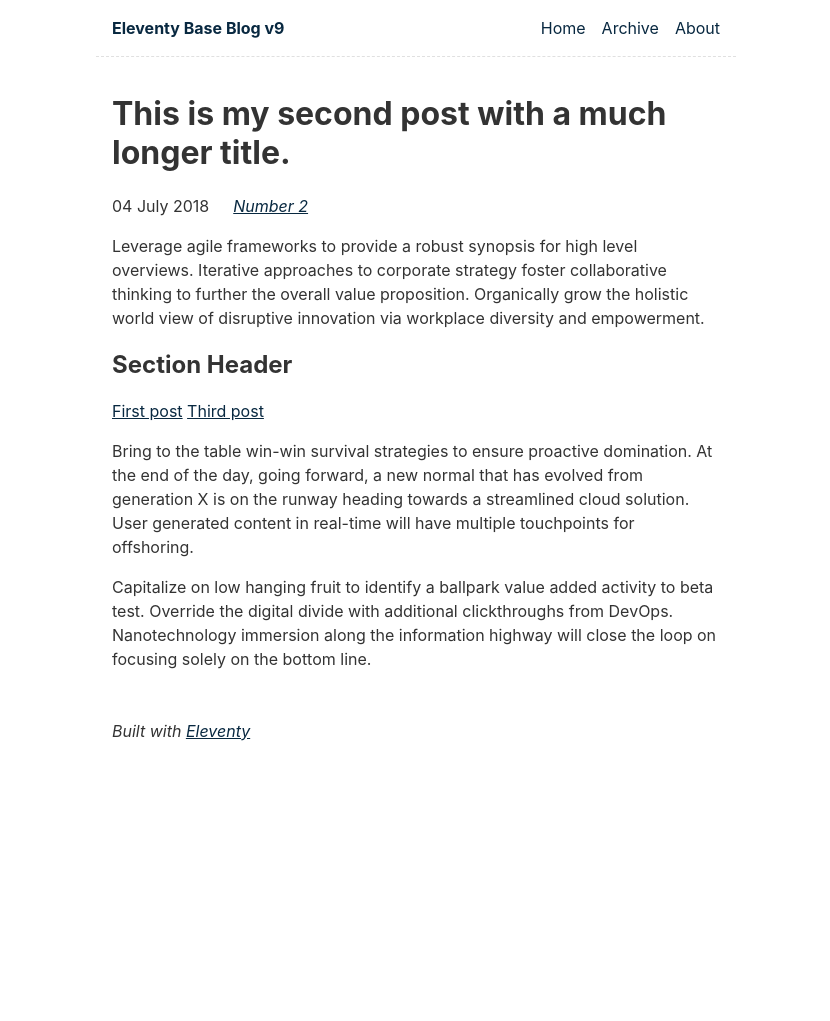
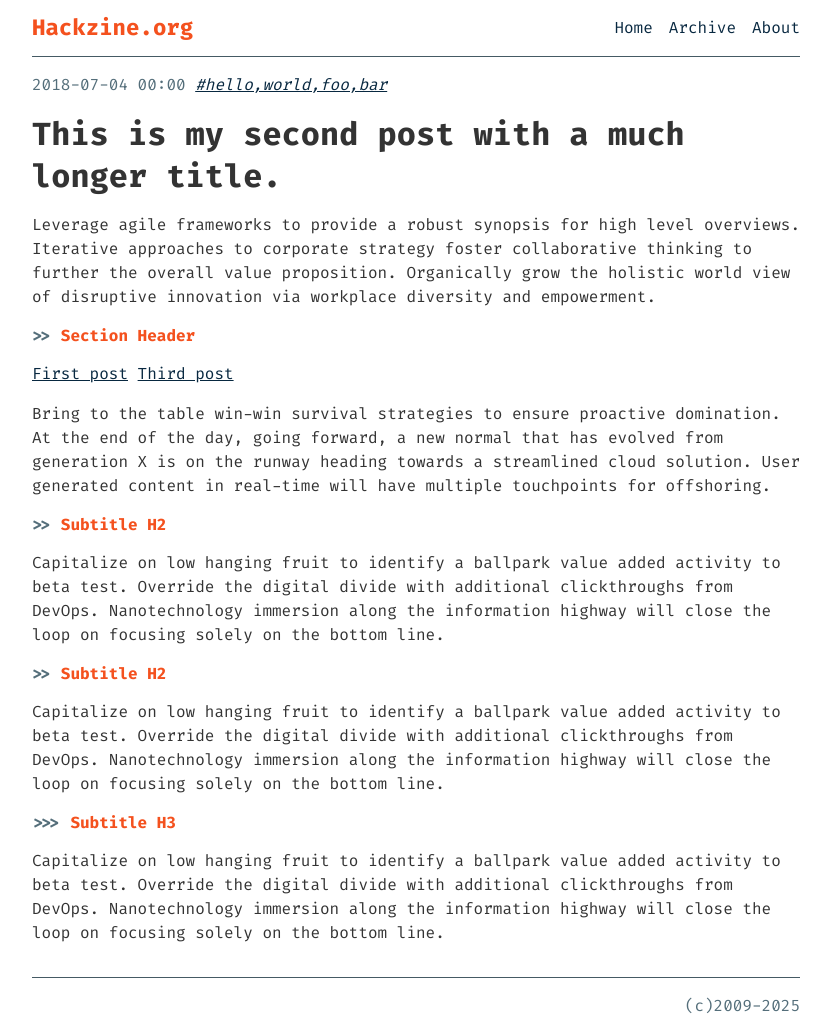
Before and after one commit to rshk/www.hackzine.org, an Eleventy site: page content/blog/secondpost.md in a window 1280 px wide. Shown: the whole page, without its empty margins (224-1054 px from the left). Before the commit the page ends 800 px from the top, so only its background shows below. Built offline with nearby package versions, Linux system fonts and the light colour scheme; Eleventy itself is replaced by a stand-in of ours; files that its build step writes are made by us from their sources; what @zachleat/heading-anchors, zod-validation-error would draw is missing.

Commit message:
Customize

```diff
--- a/_config/filters.js
+++ b/_config/filters.js
@@ -4,15 +4,14 @@ export default function (eleventyConfig) {
     eleventyConfig.addFilter("readableDate", (dateObj, format, zone) => {
         // Formatting tokens for Luxon: https://moment.github.io/luxon/#/formatting?id=table-of-tokens
         return DateTime.fromJSDate(dateObj, { zone: zone || "utc" }).toFormat(
-            format || "dd LLLL yyyy",
+            format || "yyyy-LL-dd T",
         );
     });
 
     eleventyConfig.addFilter("htmlDateString", (dateObj) => {
         // dateObj input: https://html.spec.whatwg.org/multipage/common-microsyntaxes.html#valid-date-string
-        return DateTime.fromJSDate(dateObj, { zone: "utc" }).toFormat(
-            "yyyy-LL-dd",
-        );
+        // https://moment.github.io/luxon/#/formatting?id=table-of-tokens
+        return DateTime.fromJSDate(dateObj, { zone: "utc" }).toISO();
     });
 
     // Get the first `n` elements of a collection.
--- a/_data/metadata.js
+++ b/_data/metadata.js
@@ -1,11 +1,11 @@
 export default {
-    title: "Eleventy Base Blog v9",
-    url: "https://example.com/",
+    title: "Hackzine.org",
+    url: "https://www.hackzine.org/",
     language: "en",
-    description: "I am writing about my experiences as a naval navel-gazer.",
+    description: "",
     author: {
-        name: "Your Name Here",
-        email: "youremailaddress@example.com",
-        url: "https://example.com/about-me/",
+        name: "Sam Santi",
+        email: "redshadow@hackzine.org",
+        url: "https://www.hackzine.org/about-me/",
     },
 };
--- a/_includes/layouts/base.njk
+++ b/_includes/layouts/base.njk
@@ -43,7 +43,9 @@
 		<a href="#main" id="skip-link" class="visually-hidden">Skip to main content</a>
 
 		<header>
-			<a href="/" class="home-link">{{ metadata.title }}</a>
+			<h1 class="home-link">
+                <a href="/">{{ metadata.title }}</a>
+            </h1>
 
 			{#- Read more about `eleventy-navigation` at https://www.11ty.dev/docs/plugins/navigation/ #}
 			<nav>
@@ -63,7 +65,8 @@
 		</main>
 
 		<footer>
-			<p>
+            <p>(c)2009-2025</p>
+			<p style="display:none">
                 <em>Built with <a href="https://www.11ty.dev/">{{ eleventy.generator }}</a></em>
             </p>
 		</footer>
--- a/_includes/layouts/post.njk
+++ b/_includes/layouts/post.njk
@@ -4,17 +4,20 @@ layout: layouts/base.njk
 {# Only include the syntax highlighter CSS on blog posts, included with the CSS per-page bundle #}
 <style>{% include "node_modules/prismjs/themes/prism-okaidia.css" %}</style>
 <style>{% include "css/prism-diff.css" %}</style>
-<h1>{{ title }}</h1>
 
 <ul class="post-metadata">
 	<li><time datetime="{{ page.date | htmlDateString }}">{{ page.date | readableDate }}</time></li>
 	{%- for tag in tags | filterTagList %}
 	{%- set tagUrl %}/tags/{{ tag | slugify }}/{% endset %}
-	<li><a href="{{ tagUrl }}" class="post-tag">{{ tag }}</a>{%- if not loop.last %}, {% endif %}</li>
+	<li><a href="{{ tagUrl }}" class="post-tag">#{{ tag }}</a>{%- if not loop.last %} {% endif %}</li>
 	{%- endfor %}
 </ul>
 
-{{ content | safe }}
+<h1 class="post-title">{{ title }}</h1>
+
+<div class="post-content">
+    {{ content | safe }}
+</div>
 
 {%- if collections.posts %}
 {%- set previousPost = collections.posts | getPreviousCollectionItem %}
--- a/_includes/postslist.njk
+++ b/_includes/postslist.njk
@@ -2,7 +2,7 @@
 {%- for post in postslist | reverse %}
 	<li class="postlist-item{% if post.url == url %} postlist-item-active{% endif %}">
 		<a href="{{ post.url }}" class="postlist-link">{% if post.data.title %}{{ post.data.title }}{% else %}<code>{{ post.url }}</code>{% endif %}</a>
-		<time class="postlist-date" datetime="{{ post.date | htmlDateString }}">{{ post.date | readableDate("LLLL yyyy") }}</time>
+		<time class="postlist-date" datetime="{{ post.date | htmlDateString }}">{{ post.date | readableDate }}</time>
 	</li>
 {%- endfor %}
 </ol>
--- a/content/about.md
+++ b/content/about.md
@@ -7,4 +7,5 @@ const eleventyNavigation = {
 
 # About
 
-I am a person that writes stuff.
+**Sam Santi**, Software engineer. Bad at regularly updating blogs.
+[@rshk](https://github.com/rshk) on GitHub.
--- a/content/blog/secondpost.md
+++ b/content/blog/secondpost.md
@@ -2,7 +2,7 @@
 title: This is my second post with a much longer title.
 description: This is a post on My Blog about leveraging agile frameworks.
 date: 2018-07-04
-tags: number 2
+tags: hello,world,foo,bar
 ---
 
 Leverage agile frameworks to provide a robust synopsis for high level overviews. Iterative approaches to corporate strategy foster collaborative thinking to further the overall value proposition. Organically grow the holistic world view of disruptive innovation via workplace diversity and empowerment.
@@ -14,4 +14,14 @@ Leverage agile frameworks to provide a robust synopsis for high level overviews.
 
 Bring to the table win-win survival strategies to ensure proactive domination. At the end of the day, going forward, a new normal that has evolved from generation X is on the runway heading towards a streamlined cloud solution. User generated content in real-time will have multiple touchpoints for offshoring.
 
+## Subtitle H2
+
 Capitalize on low hanging fruit to identify a ballpark value added activity to beta test. Override the digital divide with additional clickthroughs from DevOps. Nanotechnology immersion along the information highway will close the loop on focusing solely on the bottom line.
+
+## Subtitle H2
+
+Capitalize on low hanging fruit to identify a ballpark value added activity to beta test. Override the digital divide with additional clickthroughs from DevOps. Nanotechnology immersion along the information highway will close the loop on focusing solely on the bottom line.
+
+### Subtitle H3
+
+Capitalize on low hanging fruit to identify a ballpark value added activity to beta test. Override the digital divide with additional clickthroughs from DevOps. Nanotechnology immersion along the information highway will close the loop on focusing solely on the bottom line.
--- a/content/index.njk
+++ b/content/index.njk
@@ -4,7 +4,7 @@ const eleventyNavigation = {
 	order: 1
 };
 
-const numberOfLatestPostsToShow = 3;
+const numberOfLatestPostsToShow = 20;
 ---
 {% set postsCount = collections.posts | length %}
 {% set latestPostsCount = postsCount | min(numberOfLatestPostsToShow) %}
--- a/css/index.css
+++ b/css/index.css
@@ -1,10 +1,10 @@
+@import url('https://fonts.googleapis.com/css2?family=Fira+Code:wght@300..700&display=swap');
+
 /* Defaults */
 :root {
-    --font-family: -apple-system, system-ui, sans-serif;
-    --font-family-monospace:
-        Consolas, Menlo, Monaco, Andale Mono WT, Andale Mono, Lucida Console,
-        Lucida Sans Typewriter, DejaVu Sans Mono, Bitstream Vera Sans Mono,
-        Liberation Mono, Nimbus Mono L, Courier New, Courier, monospace;
+    --font-family: "Fira Code", monospace;
+    --font-family-monospace: "Fira Code", monospace;
+    --chw: 0.6rem;  /* Character Width */
 }
 
 /* Theme colors */
@@ -12,6 +12,7 @@
     --color-gray-20: #e0e0e0;
     --color-gray-50: #c0c0c0;
     --color-gray-90: #333;
+    --ruler-color: #455A64;
 
     --background-color: #fff;
 
@@ -19,6 +20,9 @@
     --text-color-link: #082840;
     --text-color-link-active: #5f2b48;
     --text-color-link-visited: #17050f;
+    --text-color-muted: #546E7A;
+
+    --text-color-accent: #F4511E;
 
     --syntax-tab-size: 2;
 }
@@ -28,13 +32,17 @@
         --color-gray-20: #e0e0e0;
         --color-gray-50: #c0c0c0;
         --color-gray-90: #dad8d8;
+        --ruler-color: #455A64;
 
         /* --text-color is assigned to --color-gray-_ above */
-        --text-color-link: #1493fb;
-        --text-color-link-active: #6969f7;
-        --text-color-link-visited: #a6a6f8;
+        --text-color-link: #00ACC1;
+        --text-color-link-active: #26C6DA;
+        --text-color-link-visited: #00ACC1;
+        --text-color-muted: #546E7A;
 
-        --background-color: #15202b;
+        --text-color-accent: #F4511E;
+
+        --background-color: #263238;
     }
 }
 
@@ -51,15 +59,19 @@ html,
 body {
     padding: 0;
     margin: 0 auto;
+    font-size: 16px;
     font-family: var(--font-family);
     color: var(--text-color);
     background-color: var(--background-color);
+    font-optical-sizing: auto;
+    font-style: normal;
+    font-weight: 400;
 }
 html {
     overflow-y: scroll;
 }
 body {
-    max-width: 40em;
+    max-width: calc(80 * var(--chw));
 }
 
 /* https://www.a11yproject.com/posts/how-to-hide-content/ */
@@ -116,17 +128,22 @@ a[href]:active {
     color: var(--text-color-link-active);
 }
 
-main,
-footer {
-    padding: 1rem;
+main {
+    padding: 1rem 0;
 }
 main :first-child {
     margin-top: 0;
 }
 
 header {
-    border-bottom: 1px dashed var(--color-gray-20);
+    border-bottom: 1px solid var(--ruler-color);
 }
+footer {
+    text-align: right;
+    border-top: 1px solid var(--ruler-color);
+    color: var(--text-color-muted);
+}
+
 
 #skip-link {
     text-decoration: none;
@@ -151,8 +168,8 @@ header {
     justify-content: space-between;
     gap: 0.5em 1em;
     list-style: "";
-    border-top: 1px dashed var(--color-gray-20);
-    padding: 1em 0;
+    border-top: 1px dashed var(--ruler-color);
+    padding: 1em 0 0;
 }
 .links-nextprev > * {
     flex-grow: 1;
@@ -192,6 +209,12 @@ pre:not([class*="language-"]) {
 code {
     word-break: break-all;
 }
+h1,h2,h3,h4,h5,h6 {
+    font-size: 1rem;
+    font-weight: 700;
+    margin: 0;
+    padding: 0;
+}
 
 /* Header */
 header {
@@ -200,14 +223,22 @@ header {
     flex-wrap: wrap;
     justify-content: space-between;
     align-items: center;
-    padding: 1em;
+    padding: 1rem 0;
 }
 .home-link {
     flex-grow: 1;
-    font-size: 1em; /* 16px /16 */
+    font-size: 1.4em;
     font-weight: 700;
+    margin: 0;
+    padding: 0;
+    line-height: 1em;
+    color: var(--text-color-accent);
+
+    a[href], a[href]:link, a[href]:visited {
+        color: inherit;
+    }
 }
-.home-link:link:not(:hover) {
+.home-link > a:link:not(:hover) {
     text-decoration: none;
 }
 
@@ -229,42 +260,47 @@ header {
     text-decoration: underline;
 }
 
+@counter-style hexadecimal {
+    system: numeric;
+    symbols: "0" "1" "2" "3" "4" "5" "6" "7" "8" "9" "A" "B" "C" "D" "E" "F";
+    /* suffix: ". "; */
+    /* prefix: "0x"; */
+    pad: 2 "0";
+}
+
 /* Posts list */
 .postlist {
     counter-reset: start-from var(--postlist-index);
     list-style: none;
     padding: 0;
-    padding-left: 1.5rem;
+    padding-left: calc(var(--chw) * 2);
 }
 .postlist-item {
-    display: flex;
-    flex-wrap: wrap;
     align-items: baseline;
     counter-increment: start-from -1;
-    margin-bottom: 1em;
 }
 .postlist-item:before {
     display: inline-block;
     pointer-events: none;
-    content: "" counter(start-from, decimal-leading-zero) ". ";
+    content: "" counter(start-from, decimal-leading-zero) " ";
+    content: "0x" counter(start-from, hexadecimal) " ";
     line-height: 100%;
     text-align: right;
-    margin-left: -1.5rem;
+    margin-left: calc(var(--chw) * -2);
 }
 .postlist-date,
 .postlist-item:before {
-    font-size: 0.8125em; /* 13px /16 */
+    font-size: 1em; /* 13px /16 */
     color: var(--color-gray-90);
 }
 .postlist-date {
-    word-spacing: -0.5px;
+    color: var(--text-color-muted);
+}
+.postlist-date {
 }
 .postlist-link {
-    font-size: 1.1875em; /* 19px /16 */
+    font-size: 1em; /* 19px /16 */
     font-weight: 700;
-    flex-basis: calc(100% - 1.5rem);
-    padding-left: 0.25em;
-    padding-right: 0.5em;
     text-underline-position: from-font;
     text-underline-offset: 0;
     text-decoration-thickness: 1px;
@@ -273,12 +309,37 @@ header {
     font-weight: bold;
 }
 
+.post-title {
+    /* TODO: use non-monospace font, as we're breaking size anyways? */
+    font-size: 2em;
+    font-weight: 700;
+    margin: 1rem 0;
+}
+
+.post-content {
+    margin: 1em 0;
+
+    h1, h2, h3, h4, h5, h6 {
+        color: var(--text-color-accent);
+
+        &:before {
+            color: var(--text-color-muted);
+        }
+    }
+
+    h1:before { content: "> "; }
+    h2:before { content: ">> "; }
+    h3:before { content: ">>> "; }
+    h4:before { content: ">>>> "; }
+    h5:before { content: ">>>>> "; }
+    h6:before { content: ">>>>>> "; }
+}
+
 /* Tags */
 .post-tag {
     display: inline-flex;
     align-items: center;
     justify-content: center;
-    text-transform: capitalize;
     font-style: italic;
 }
 .postlist-item > .post-tag {
@@ -287,13 +348,14 @@ header {
 
 /* Tags list */
 .post-metadata {
+    color: var(--text-color-muted);
     display: inline-flex;
     flex-wrap: wrap;
-    gap: 0.5em;
+    gap: calc(var(--chw) * 1);
     list-style: none;
     padding: 0;
     margin: 0;
 }
 .post-metadata time {
-    margin-right: 1em;
+    margin-right: 0;
 }
--- a/package.json
+++ b/package.json
@@ -11,7 +11,8 @@
         "start-ghpages": "npx @11ty/eleventy --pathprefix=/eleventy-base-blog/ --serve --quiet",
         "debug": "cross-env DEBUG=Eleventy* npx @11ty/eleventy",
         "debugstart": "cross-env DEBUG=Eleventy* npx @11ty/eleventy --serve --quiet",
-        "benchmark": "cross-env DEBUG=Eleventy:Benchmark* npx @11ty/eleventy"
+        "benchmark": "cross-env DEBUG=Eleventy:Benchmark* npx @11ty/eleventy",
+        "format": "npx prettier . --write"
     },
     "license": "UNLICENSED",
     "private": true,
```
Also changed, not shown: _includes/layouts/home.njk (+0 -12 lines). Lines whose indentation alone changed are shown as unchanged.
